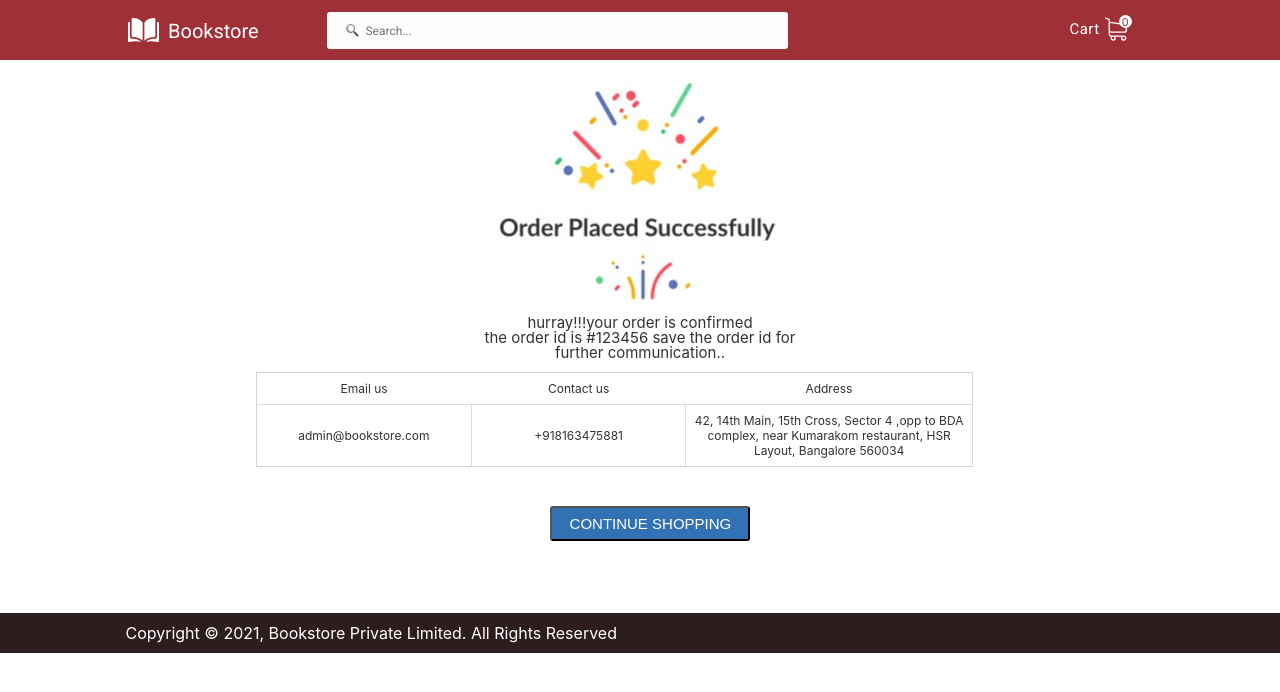
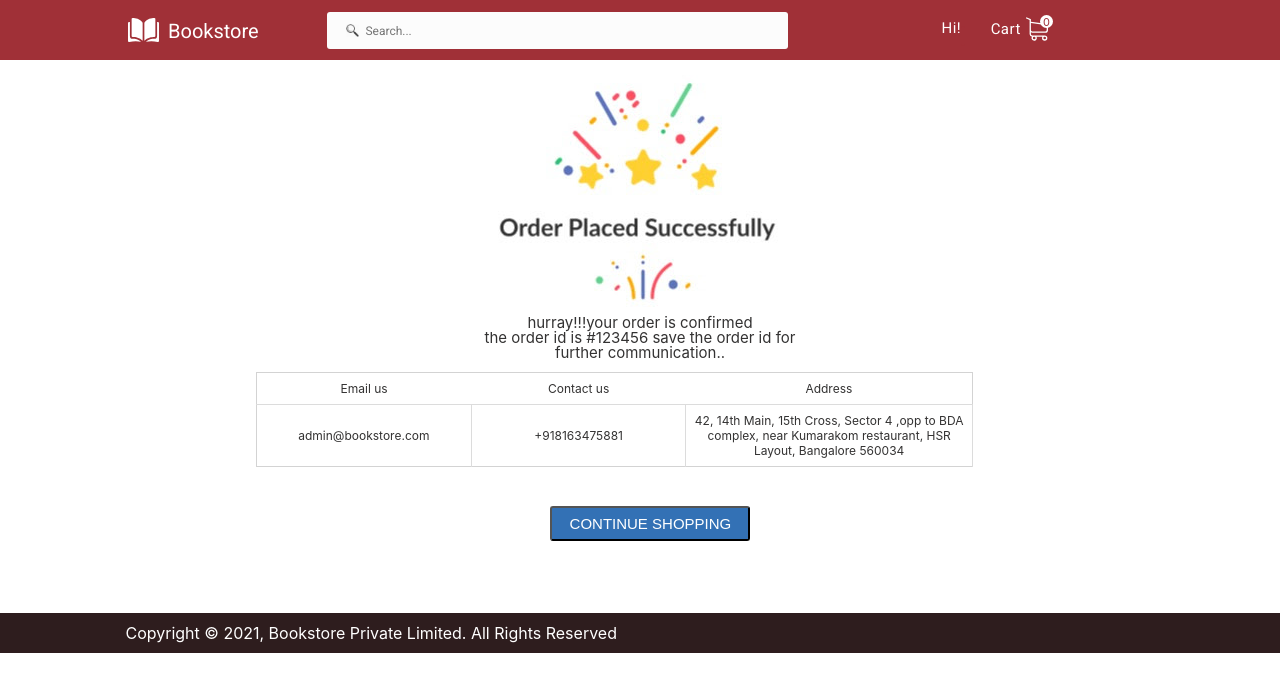
Before and after one commit to priyanshi1208/BookStore, a React (Create React App) app: page /summary in a window 1280 px wide. Shown: the top 692 px of the page. Built offline with nearby package versions, Linux system fonts and the light colour scheme; no server answers.

Commit message:
Refactor:styling of username

```diff
--- a/src/component/bookStore-Login/BookStore-Register.jsx
+++ b/src/component/bookStore-Login/BookStore-Register.jsx
@@ -107,6 +107,7 @@ class Register extends React.Component {
       .then(response=>{
       console.log("Data Added Successfully"+JSON.stringify(response.data));
       window.alert("User Registered Successfully");
+      window.location.replace('/login')
       })
       .catch(error=>{
       console.log("Error in Adding data"+JSON.stringify(error));
--- a/src/component/navigationBar/NavigationBar.jsx
+++ b/src/component/navigationBar/NavigationBar.jsx
@@ -54,15 +54,16 @@ function NavigationBar(props){
                 <img className="search-img" src={search} alt="search"></img>
                 <input type="text" className="search-input" placeholder="Search..."/>
             </div>
+            <p className="user-name" onClick={logout}>Hi! {userName}</p>
+            <span className="logout-box">
+                <div className="logout">{logoutText}</div>
+            </span>
             <div className="cart-nav">
                 <p className="cart-txt">Cart</p>
                 <img className="cart-img" src={cart} alt="cart" onClick={handleCartClick} ></img>
                 <p className="cart-number">{props.cartNumber}</p>
             </div>
-            <p className="user-name" onClick={logout}>{userName}</p>
-            <span className="logout-box">
-                <div className="logout">{logoutText}</div>
-            </span>
+
         </nav>
     )
 }
--- a/src/component/navigationBar/NavigationBar.scss
+++ b/src/component/navigationBar/NavigationBar.scss
@@ -41,8 +41,8 @@
 .cart-nav{
     display: flex;
     flex-direction: row;
-    margin-left: 22%;
     margin-top: 13px;
+    margin-left: 2%;
 }
 .cart-txt{
     width: 38%;
@@ -89,7 +89,7 @@
     color: #FFFFFF;
     opacity: 1;
     margin-top: 1.7%;
-    margin-left: 2%;
+    margin-left: 12%;
     cursor: pointer;
   }
 
```
